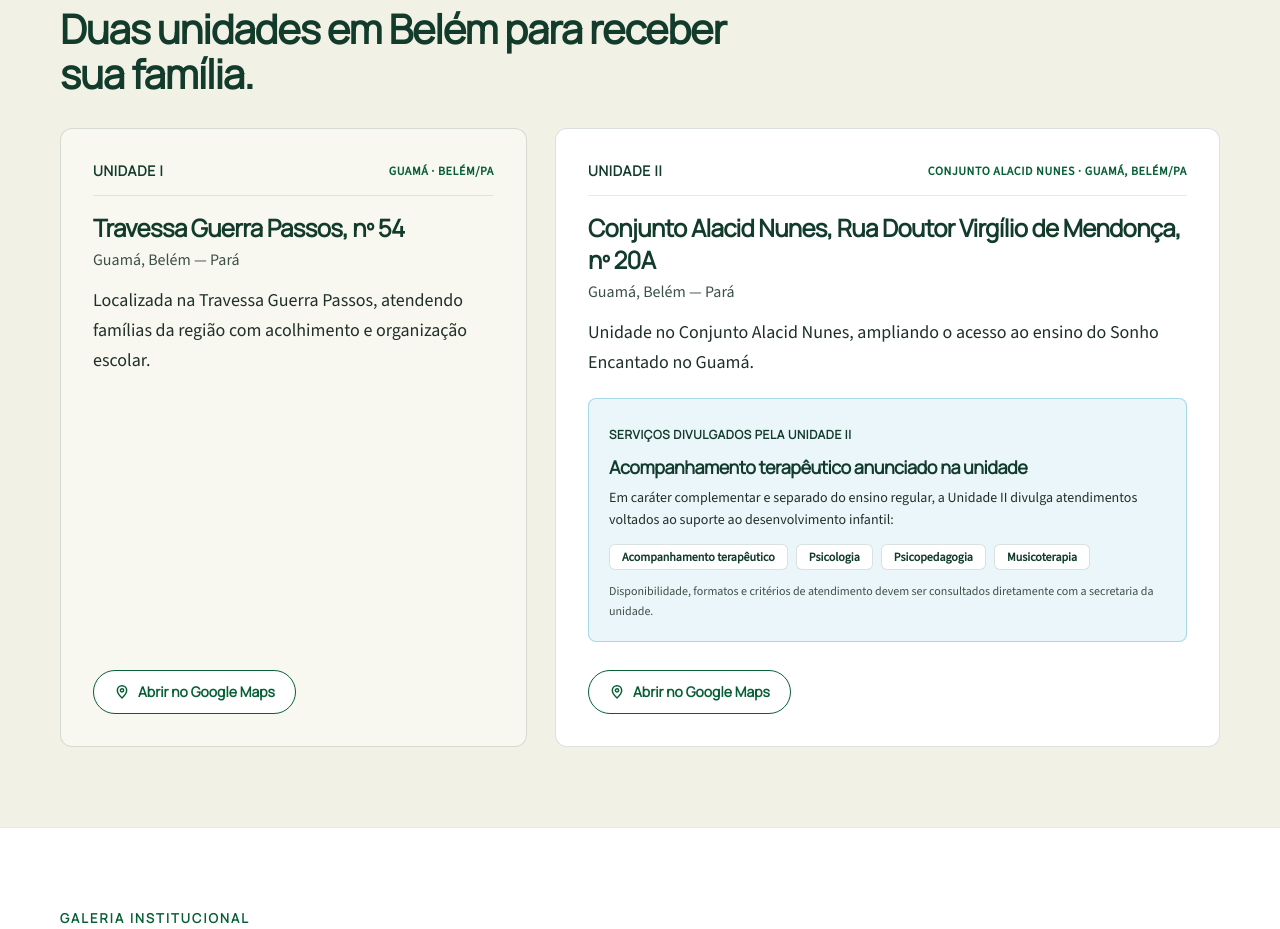
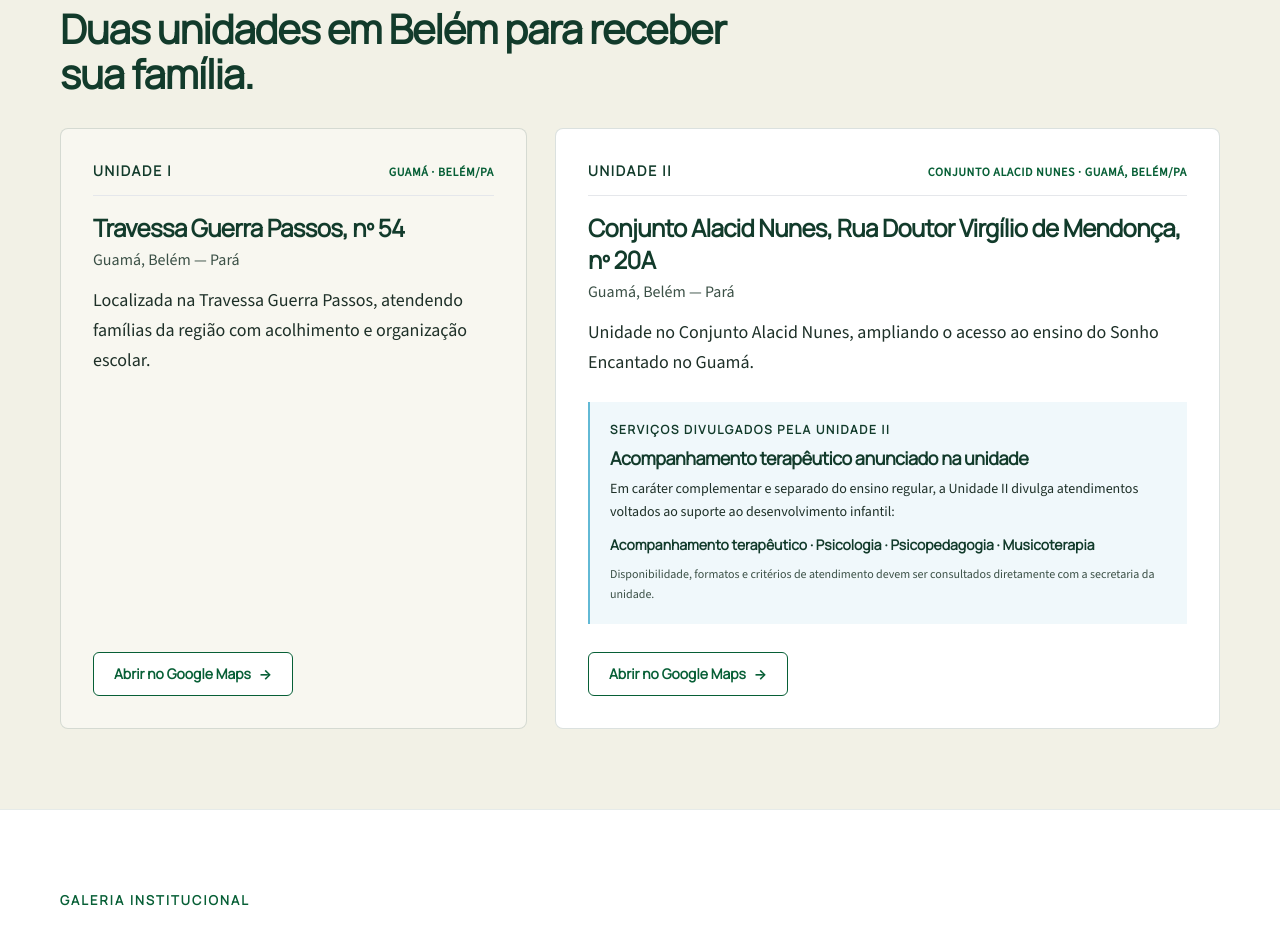
Before and after one commit to desenvolvedorfast-hub/site-sonho-encantado, a React (Vite) app in the folder sonho-encantado-site/: page / in a window 1280 px wide. Shown: the part 5120-6049 px from the top of the page. Built offline with nearby package versions, Linux system fonts and the light colour scheme.

Commit message:
Refactor UnitsSection component styles and structure

```diff
--- a/sonho-encantado-site/src/components/UnitsSection.tsx
+++ b/sonho-encantado-site/src/components/UnitsSection.tsx
@@ -29,13 +29,13 @@ export function UnitsSection() {
               className={unit.therapeuticNote ? 'lg:col-span-7' : 'lg:col-span-5'}
             >
               <article
-                className={`flex h-full flex-col justify-between rounded-xl border border-brand-dark/15 p-6 transition-shadow duration-300 hover:shadow-card sm:p-8 ${
+                className={`flex h-full flex-col justify-between rounded-lg border border-brand-dark/15 p-6 sm:p-8 ${
                   unit.therapeuticNote ? 'bg-white' : 'bg-brand-paper'
                 }`}
               >
                 <div>
-                  <div className="flex flex-wrap items-center justify-between gap-2 border-b border-brand-dark/10 pb-3.5">
-                    <span className="font-display text-sm font-extrabold uppercase tracking-wider text-brand-dark">
+                  <div className="flex flex-wrap items-baseline justify-between gap-2 border-b border-brand-dark/12 pb-3.5">
+                    <span className="font-display text-sm font-extrabold uppercase tracking-[0.12em] text-brand-dark">
                       {unit.name}
                     </span>
                     <span className="text-xs font-semibold uppercase tracking-wider text-brand-green">
@@ -55,29 +55,22 @@ export function UnitsSection() {
                   </p>
 
                   {unit.therapeuticNote && (
-                    <div className="mt-5 rounded-lg border border-brand-blue/50 bg-brand-blue-soft/80 p-4 sm:p-5">
-                      <span className="inline-block font-display text-xs font-extrabold uppercase tracking-wider text-brand-dark">
+                    <div className="mt-6 border-l-2 border-brand-blue bg-brand-blue-soft/60 p-4 sm:p-5">
+                      <p className="font-display text-xs font-extrabold uppercase tracking-[0.14em] text-brand-dark">
                         {unit.therapeuticNote.badge}
-                      </span>
-                      <h4 className="mt-1 font-display text-base font-extrabold text-brand-dark sm:text-lg">
+                      </p>
+                      <h4 className="mt-1.5 font-display text-base font-extrabold text-brand-dark sm:text-lg">
                         {unit.therapeuticNote.title}
                       </h4>
                       <p className="mt-1.5 text-sm leading-relaxed text-brand-ink">
                         {unit.therapeuticNote.description}
                       </p>
 
-                      <ul className="mt-3 flex flex-wrap gap-2">
-                        {unit.therapeuticNote.services.map((service) => (
-                          <li
-                            key={service}
-                            className="rounded-md border border-brand-dark/15 bg-white px-3 py-1 text-xs font-bold text-brand-dark"
-                          >
-                            {service}
-                          </li>
-                        ))}
-                      </ul>
+                      <p className="mt-3 font-display text-sm font-bold text-brand-dark">
+                        {unit.therapeuticNote.services.join(' · ')}
+                      </p>
 
-                      <p className="mt-3 text-xs leading-relaxed text-brand-muted">
+                      <p className="mt-2.5 text-xs leading-relaxed text-brand-muted">
                         {unit.therapeuticNote.disclaimer}
                       </p>
                     </div>
@@ -89,24 +82,15 @@ export function UnitsSection() {
                     href={unit.mapsUrl}
                     target="_blank"
                     rel="noopener noreferrer"
-                    className="inline-flex min-h-[44px] items-center justify-center gap-2 rounded-full border border-brand-green bg-white px-5 py-2 font-display text-sm font-bold text-brand-green transition-all duration-200 hover:-translate-y-0.5 hover:bg-brand-green hover:text-white active:scale-[0.985]"
+                    className="group inline-flex min-h-[44px] items-center justify-center gap-2 rounded-md border border-brand-green bg-white px-5 py-2 font-display text-sm font-bold text-brand-green transition-colors duration-150 hover:bg-brand-green hover:text-white active:scale-[0.985]"
                   >
-                    <svg
+                    <span>Abrir no Google Maps</span>
+                    <span
                       aria-hidden="true"
-                      className="h-4 w-4"
-                      viewBox="0 0 24 24"
-                      fill="none"
-                      stroke="currentColor"
-                      strokeWidth="2.2"
+                      className="transition-transform duration-150 group-hover:translate-x-0.5"
                     >
-                      <path
-                        strokeLinecap="round"
-                        strokeLinejoin="round"
-                        d="M12 21s7-6.2 7-11.5A7 7 0 0 0 5 9.5C5 14.8 12 21 12 21z"
-                      />
-                      <circle cx="12" cy="9.5" r="2.5" />
-                    </svg>
-                    Abrir no Google Maps
+                      →
+                    </span>
                     <span className="sr-only">
                       {' '}
                       ({unit.name} — abre localização em nova aba)
```
